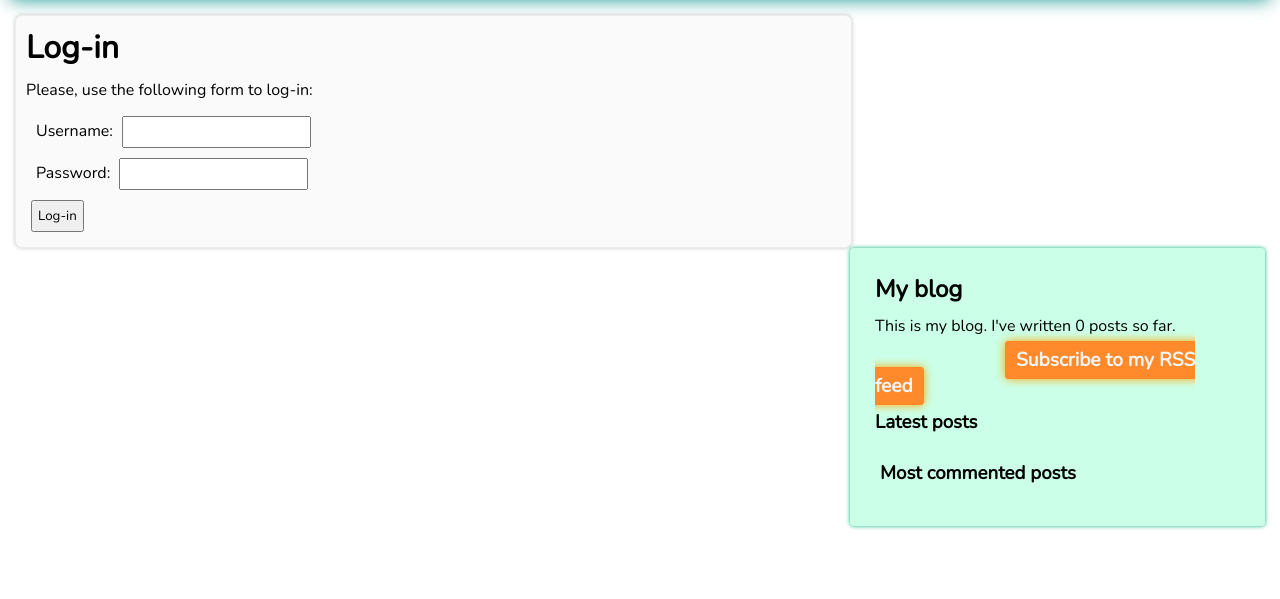
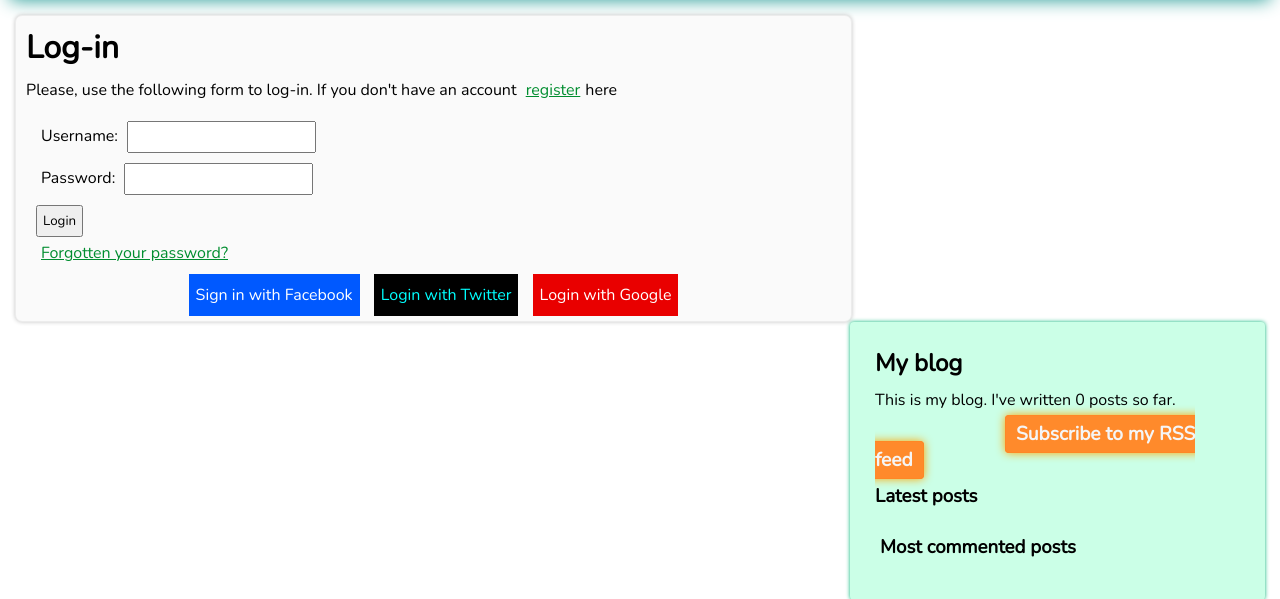
Before and after one commit to rahulbiswas13579/Django-Blog-Bookmark, a Django app: page /account/login/ in a window 1280 px wide. Shown: the part 52-651 px from the top of the page. Run offline with Django 4.2, Linux system fonts and the light colour scheme; data that the repository does not hold is empty.

Commit message:
third commit

```diff
--- a/account/templates/account/edit.html
+++ b/account/templates/account/edit.html
@@ -1,9 +1,9 @@
-{% extends "base.html" %} {% block title %}Edit your account{% endblock %} {%
-block content %}
+{% extends "blog/base.html" %} {% block title %}Edit your account{% endblock title %}
+{% block content %}
 <h1>Edit your account</h1>
 <p>You can edit your account using the following form:</p>
 <form action="." method="post" enctype="multipart/form-data">
   {{ user_form.as_p }} {{ profile_form.as_p }} {% csrf_token %}
   <p><input type="submit" value="Save changes" /></p>
 </form>
-{% endblock %}
+{% endblock content %}
--- a/account/templates/account/login.html
+++ /dev/null
@@ -1,13 +0,0 @@
-{% extends "blog/base.html" %}
-{% block title %}Log-in{% endblock %}
-
-
-{% block content %}
-<h1>Log-in</h1>
-<p>Please, use the following form to log-in:</p>
-<form action="." method="post">
-{{ form.as_p }}
-{% csrf_token %}
-<p><input type="submit" value="Log-in"></p>
-</form>
-{% endblock %}
--- a/account/templates/registration/dashboard.html
+++ b/account/templates/registration/dashboard.html
@@ -2,7 +2,7 @@
 {% block title %}Dashboard{% endblock %}
 {% block content %}
 <h1>Dashboard</h1>
-<p>Welcome to your dashboard. You can <a href="{% url "edit" %}">edit
-    your profile</a> or <a href="{% url "password_change" %}">change your
+<p>Welcome to your dashboard. You can <a href="{% url 'account:edit' %}" style="color: #008d2f; text-decoration: underline;">edit
+    your profile</a> or <a href="{% url 'account:password_change' %}" style="color: #008d2f; text-decoration: underline;">change your
     password</a>.</p>
 {% endblock %}
--- a/account/templates/registration/login.html
+++ b/account/templates/registration/login.html
@@ -6,14 +6,22 @@
 <p>Your username and password didn't match. Please try again.</p>
 {% else %}
 <p>Please, use the following form to log-in. If you don't have an
-  account <a href="{% url "register" %}">register here</a></p>
+  account <a href="{% url 'account:register' %}" style="color: #008d2f; text-decoration: underline;">register</a>here</p>
 {% endif %}
 <div class="login-form">
-  <form action="{% url 'login' %}" method="post">
+  <form action="{% url 'account:login' %}" method="post">
     {{ form.as_p }} {% csrf_token %}
     <input type="hidden" name="next" value="{{ next }}" />
-    <p><input type="submit" value="Login" /><a href="{% url 'account:password_reset' %}">Forgotten your password?</a></p>
-
+    <p><input type="submit" value="Login" /></p>
+    <span><a href="{% url 'account:password_reset' %}" style="color: #008d2f; text-decoration: underline;">Forgotten your password?</a></span>
   </form>
 </div>
+<div class="social">
+  <ul style="text-align:center">
+    <li class="facebook"><a href="{% url 'social:begin' 'facebook' %}" style="color: #ffffff; background-color: rgb(0, 89, 255); padding: 10px 7px">Sign in with Facebook</a></li>
+    <li class="twitter"><a href="{% url 'social:begin' 'twitter' %}" style="color: #ffffff; background-color: rgb(0, 0, 0); padding: 10px 7px; color: cyan;">Login with Twitter</a></li>
+    <li class="google"><a href="{% url "social:begin" "google" %}" style="color: #ffffff; background-color: rgb(233, 0, 0); padding: 10px 7px; color: #ffffff;">Login
+      with Google</a></li>
+  </ul>
+</div>
 {% endblock %}
--- a/account/templates/registration/register_done.html
+++ b/account/templates/registration/register_done.html
@@ -1,7 +1,7 @@
-{% extends "base.html" %}
+{% extends "blog/base.html" %}
 {% block title %}Welcome{% endblock %}
 {% block content %}
 <h1>Welcome {{ new_user.first_name }}!</h1>
 <p>Your account has been successfully created. Now you can <a
-href="{% url "login" %}">log in</a>.</p>
+href="{% url 'account:login' %}" style="color: #008d2f; text-decoration: underline;">log in</a>.</p>
 {% endblock %}
--- a/account/urls.py
+++ b/account/urls.py
@@ -1,9 +1,10 @@
-from django.urls import path
+from django.urls import path, reverse_lazy
 from . import views
 from django.contrib.auth import views as auth_views
 
 
 app_name = 'account'
+
 urlpatterns = [
     path('register/', views.register, name='register'),
     path('login/', views.user_login, name='login'),
@@ -12,8 +13,12 @@ urlpatterns = [
     path('logout/', views.user_logout, name='logout'),
     path('password-change/', auth_views.PasswordChangeView.as_view(template_name='registration/password_change_form.html'), name='password_change'),
     path('password-change/done/', auth_views.PasswordChangeDoneView.as_view(template_name='registration/password_change_done.html'), name='password_change_done'),
-    path('password-reset/', auth_views.PasswordResetView.as_view(template_name='registration/password_reset_form.html'), name='password_reset'),
+
+    path('password-reset/', auth_views.PasswordResetView.as_view(template_name='registration/password_reset_form.html', success_url=reverse_lazy('account:password_reset_done')), name='password_reset'),
+
     path('password-reset/done/', auth_views.PasswordResetDoneView.as_view(template_name='registration/password_reset_done.html'), name='password_reset_done'),
+
     path('password-reset/confirm/<uidb64>/<token>/', auth_views.PasswordResetConfirmView.as_view(template_name='registration/password_reset_confirm.html'), name='password_reset_confirm'),
+
     path('password-reset-complete', auth_views.PasswordResetCompleteView.as_view(template_name='registration/password_reset_complete.html'), name='password_reset_complete'),
 ]
--- a/account/views.py
+++ b/account/views.py
@@ -14,14 +14,16 @@ def register(request):
             # Set the chosen password
             new_user.set_password(
             user_form.cleaned_data['password'])
+            # Save the User object
+            new_user.save()
             # Create the user profile
             profile = Profile.objects.create(user=new_user)
-            # Save the User object
-            new_user.save()
-            return render(request, 'account/register_done.html', {'new_user': new_user})
+            # Save the user profile
+            profile.save()
+            return render(request, 'registration/register_done.html', {'new_user': new_user})
     else:
         user_form = UserRegistrationForm()
-    return render(request, 'account/register.html', {'user_form': user_form})
+    return render(request, 'registration/register.html', {'user_form': user_form})
 
 def user_login(request):
     if request.method == 'POST':
@@ -39,7 +41,7 @@ def user_login(request):
                 return HttpResponse('Invalid login')
     else:
         form = LoginForm()
-    return render(request, 'account/login.html', {'form': form})
+    return render(request, 'registration/login.html', {'form': form})
 
 
 @login_required
--- a/mysite/urls.py
+++ b/mysite/urls.py
@@ -30,6 +30,7 @@ urlpatterns = [
     path('admin/', admin.site.urls),
     path('blog/', include('blog.urls', namespace="blog")),
     path('account/', include('account.urls', namespace="account")),
+    path('social-auth/', include('social_django.urls', namespace="social")),
     path('sitemap.xml/', sitemap, {'sitemaps': sitemaps}, name='django.contrib.sitemaps.views.sitemap'),
 ]
 
```
Also changed, not shown: account/authentication.py (added, +21 -0 lines), account/templates/registration/register.html (+5 -2 lines), mysite/settings.py (+19 -0 lines).
